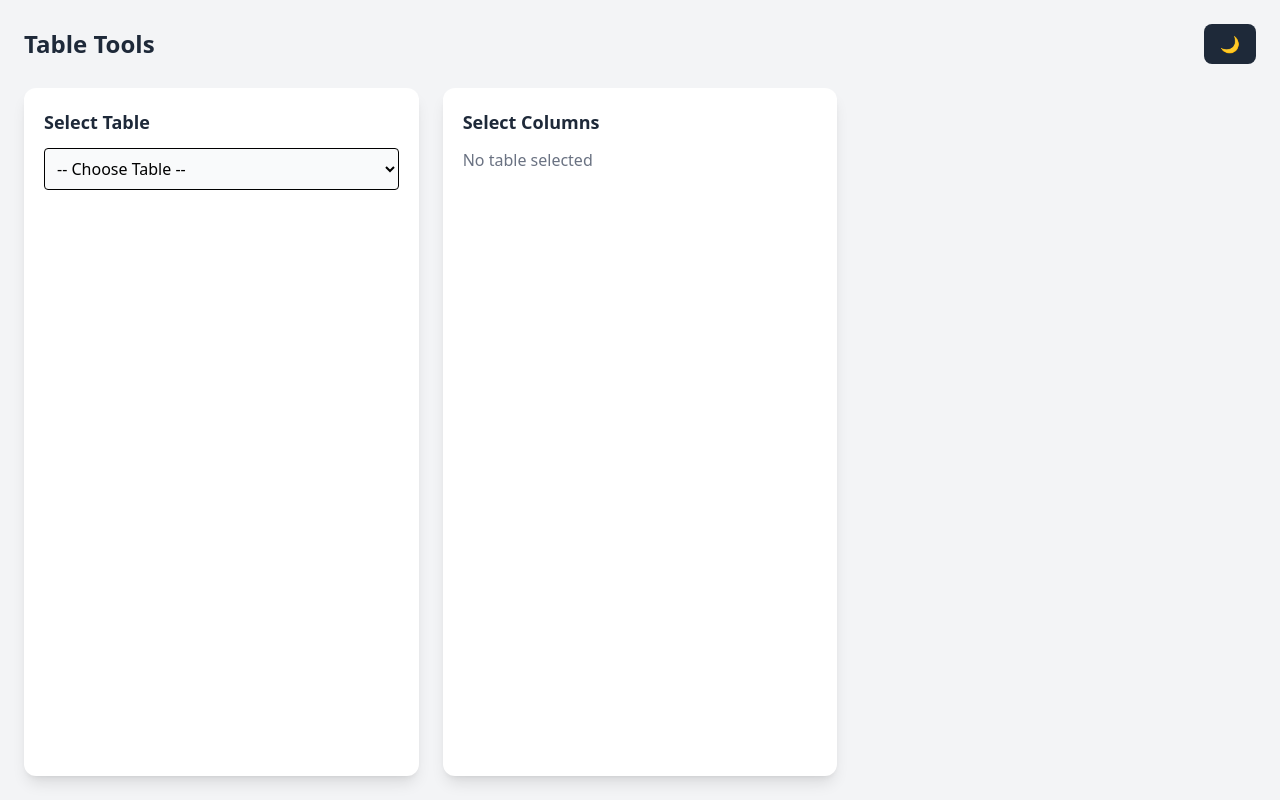
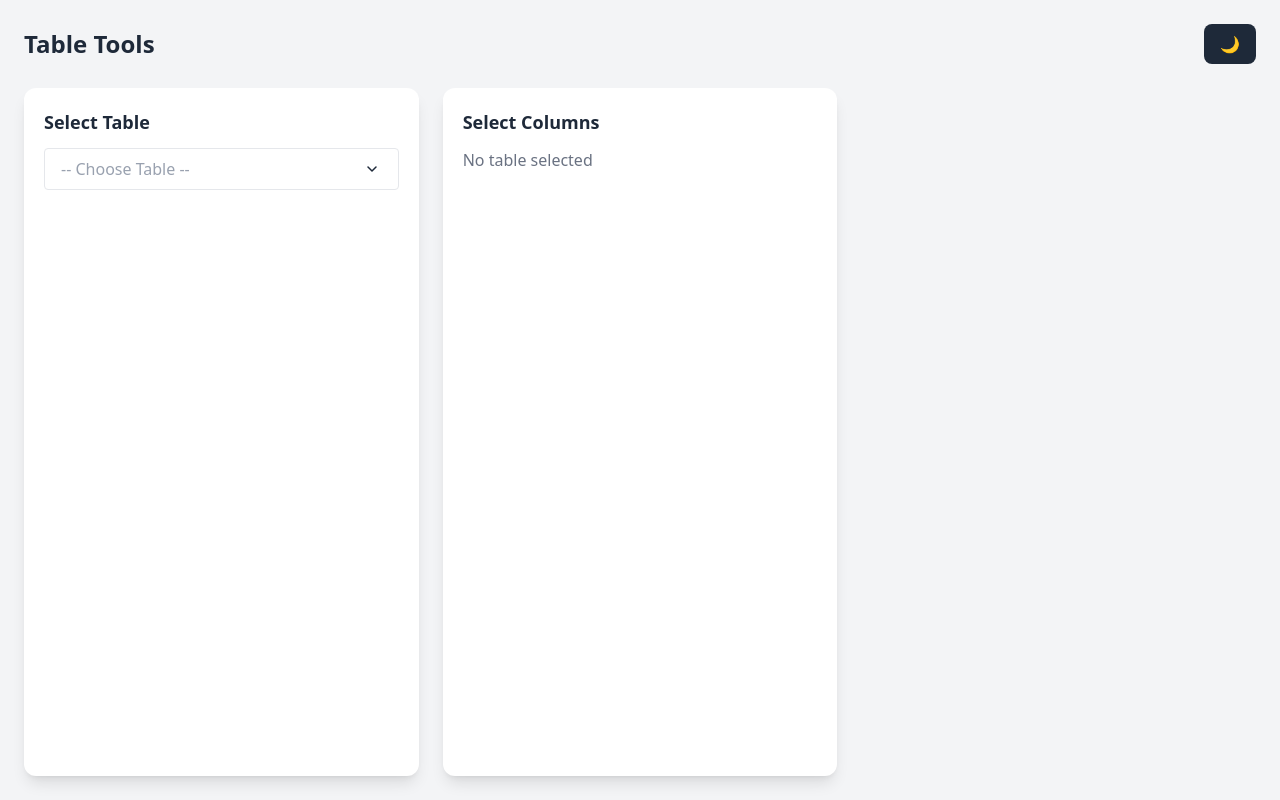
Before and after one commit to donaptello/my-de-tools, a React (Vite) app: page / in a window 1280 px wide. Built offline with nearby package versions, Linux system fonts and the light colour scheme.

Commit message:
🐛 fixing dark mode

```diff
--- a/src/components/tables/ColumnSelector.tsx
+++ b/src/components/tables/ColumnSelector.tsx
@@ -2,12 +2,14 @@ interface Props {
   columns: string[];
   selectedColumns: string[];
   onChangeColumns: (columns: string[]) => void;
+  darkMode: boolean;
 }
 
 export default function ColumnSelector({
   columns,
   selectedColumns,
   onChangeColumns,
+  darkMode,
 }: Props) {
   const toggleColumn = (col: string) => {
     if (selectedColumns.includes(col)) {
@@ -18,13 +20,13 @@ export default function ColumnSelector({
   };
 
   return (
-    <div className="bg-white dark:bg-gray-800 rounded-xl shadow-lg p-5 transition hover:shadow-2xl hover:-translate-y-1">
-      <h3 className="text-lg font-semibold mb-3 text-gray-800 dark:text-white">
+    <div className={`rounded-xl shadow-lg p-5 transition hover:shadow-2xl hover:-translate-y-1 ${darkMode ? 'bg-gray-800' : 'bg-white'}`}>
+      <h3 className={`text-lg font-semibold mb-3 ${darkMode ? 'text-white' : 'text-gray-800'}`}>
         Select Columns
       </h3>
 
       {columns.length === 0 && (
-        <p className="text-gray-500 dark:text-gray-400">No table selected</p>
+        <p className={`${darkMode ? 'text-gray-400' : 'text-gray-500'}`}>No table selected</p>
       )}
 
       <div className="space-y-3">
@@ -36,7 +38,7 @@ export default function ColumnSelector({
               onChange={() => toggleColumn(col)}
               className="h-4 w-4 accent-blue-600"
             />
-            <span className="text-gray-700 dark:text-gary-300">{col}</span>
+            <span className={`${darkMode ? 'text-gray-300' : 'text-gray-700'}`}>{col}</span>
           </label>
         ))}
       </div>
--- a/src/components/tables/TableSelector.tsx
+++ b/src/components/tables/TableSelector.tsx
@@ -1,36 +1,92 @@
+import { useState, useRef, useEffect } from 'react'
+
 interface Props {
   tables: string[];
   selectedTable: string;
   onSelectTable: (value: string) => void;
+  darkMode: boolean;
 }
 
 export default function TableSelector({
   tables,
   selectedTable,
   onSelectTable,
+  darkMode,
 }: Props) {
+  const [open, setOpen] = useState(false)
+  const containerRef = useRef<HTMLDivElement | null>(null)
+
+  useEffect(() => {
+    function onDocClick(e: MouseEvent) {
+      if (!containerRef.current) return
+      if (!containerRef.current.contains(e.target as Node)) {
+        setOpen(false)
+      }
+    }
+    function onKey(e: KeyboardEvent) {
+      if (e.key === 'Escape') setOpen(false)
+    }
+    document.addEventListener('click', onDocClick)
+    document.addEventListener('keydown', onKey)
+    return () => {
+      document.removeEventListener('click', onDocClick)
+      document.removeEventListener('keydown', onKey)
+    }
+  }, [])
+
   return (
     <div
-      className="bg-white dark:bg-gray-800 rounded-xl shadow-lg p-5
-      transition hover:shadow-2xl hover:-translate-y-1"
+      ref={containerRef}
+      className={`rounded-xl shadow-lg p-5 transition hover:shadow-2xl hover:-translate-y-1 ${darkMode ? 'bg-gray-800' : 'bg-white'}`}
     >
-      <h3 className="text-lg font-semibold mb-3 text-gray-800 dark:text-white">
+      <h3 className={`text-lg font-semibold mb-3 ${darkMode ? 'text-white' : 'text-gray-800'}`}>
         Select Table
       </h3>
 
-      <select
-        value={selectedTable}
-        onChange={(e) => onSelectTable(e.target.value)}
-        className="w-full border rounded p-2 bg-gray-50 dark:bg-gray-700
-        dark:text-white focus:ring focus:ring-blue-300"
-      >
-        <option value="">-- Choose Table --</option>
-        {tables.map((table) => (
-          <option key={table} value={table}>
-            {table}
-          </option>
-        ))}
-      </select>
+      <div className="relative">
+        <button
+          type="button"
+          aria-haspopup="listbox"
+          aria-expanded={open}
+          onClick={() => setOpen((s) => !s)}
+          className={`w-full text-left flex items-center justify-between px-4 py-2 rounded border ${darkMode ? 'bg-gray-700 text-white border-gray-600' : 'bg-white text-gray-800 border-gray-200'}`}
+        >
+          <span className={`${selectedTable ? '' : 'text-gray-400'}`}>{selectedTable || '-- Choose Table --'}</span>
+          <svg className={`w-5 h-5 ml-2 transition-transform ${open ? 'rotate-180' : 'rotate-0'}`} viewBox="0 0 20 20" fill="none" xmlns="http://www.w3.org/2000/svg">
+            <path d="M6 8L10 12L14 8" stroke="currentColor" strokeWidth="1.5" strokeLinecap="round" strokeLinejoin="round" />
+          </svg>
+        </button>
+
+        {open && (
+          <ul
+            role="listbox"
+            aria-activedescendant={selectedTable || undefined}
+            className={`absolute z-10 mt-2 w-full rounded-md shadow-lg max-h-60 overflow-auto focus:outline-none ${darkMode ? 'bg-gray-800 border border-gray-700' : 'bg-white border border-gray-100'}`}
+          >
+            {tables.length === 0 && (
+              <li className={`px-4 py-2 ${darkMode ? 'text-gray-300' : 'text-gray-500'}`}>No tables</li>
+            )}
+            {tables.map((table) => {
+              const selected = table === selectedTable
+              return (
+                <li
+                  key={table}
+                  id={table}
+                  role="option"
+                  aria-selected={selected}
+                  onClick={() => {
+                    onSelectTable(table)
+                    setOpen(false)
+                  }}
+                  className={`cursor-pointer px-4 py-2 hover:bg-gray-100 ${darkMode ? 'hover:bg-gray-700 text-gray-300' : 'text-gray-500'} ${selected ? 'font-semibold' : 'font-normal'}`}
+                >
+                  {table}
+                </li>
+              )
+            })}
+          </ul>
+        )}
+      </div>
     </div>
-  );
+  )
 }
--- a/src/pages/tools-tables/ToolsTables.tsx
+++ b/src/pages/tools-tables/ToolsTables.tsx
@@ -7,18 +7,17 @@ export default function ToolsTables() {
   const [selectedTable, setSelectedTable] = useState<string>("");
   const [selectedColumns, setSelectedColumns] = useState<string[]>([]);
   const [darkMode, setDarkMode] = useState<boolean>(false);
-
   return (
-    <div className={darkMode ? "dark" : ""}>
-        <div className="p-6 min-h-screen flex flex-col bg-gray-100 dark:bg-gray-900 transition-colors">
+    <div>
+        <div className={`p-6 min-h-screen flex flex-col transition-colors ${darkMode ? 'bg-gray-900' : 'bg-gray-100'}`}>
             <div className="flex justify-between items-center mb-6">
-            <h1 className="text-2xl font-bold text-gray-800 dark:text-white">
+            <h1 className={`text-2xl font-bold ${darkMode ? 'text-white' : 'text-gray-800'}`}>
                 Table Tools
             </h1>
 
             <button
                 onClick={() => setDarkMode(!darkMode)}
-                className="px-4 py-2 rounded-lg bg-gray-800 text-white dark:bg-gray-200 dark:text-black transition hover:scale-105"
+                className={`px-4 py-2 rounded-lg transition hover:scale-105 ${darkMode ? 'bg-gray-200 text-black' : 'bg-gray-800 text-white'}`}
             >
                 {darkMode ? "☀️" : "🌙"}
             </button>
@@ -29,15 +28,17 @@ export default function ToolsTables() {
                 tables={Object.keys(tables)}
                 selectedTable={selectedTable}
                 onSelectTable={(table) => {
-                setSelectedTable(table);
-                setSelectedColumns([]);
+                    setSelectedTable(table);
+                    setSelectedColumns([]);
                 }}
+                darkMode={darkMode}
             />
 
             <ColumnSelector
                 columns={selectedTable ? tables[selectedTable] : []}
                 selectedColumns={selectedColumns}
                 onChangeColumns={setSelectedColumns}
+                darkMode={darkMode}
             />
             </div>
         </div>
```
